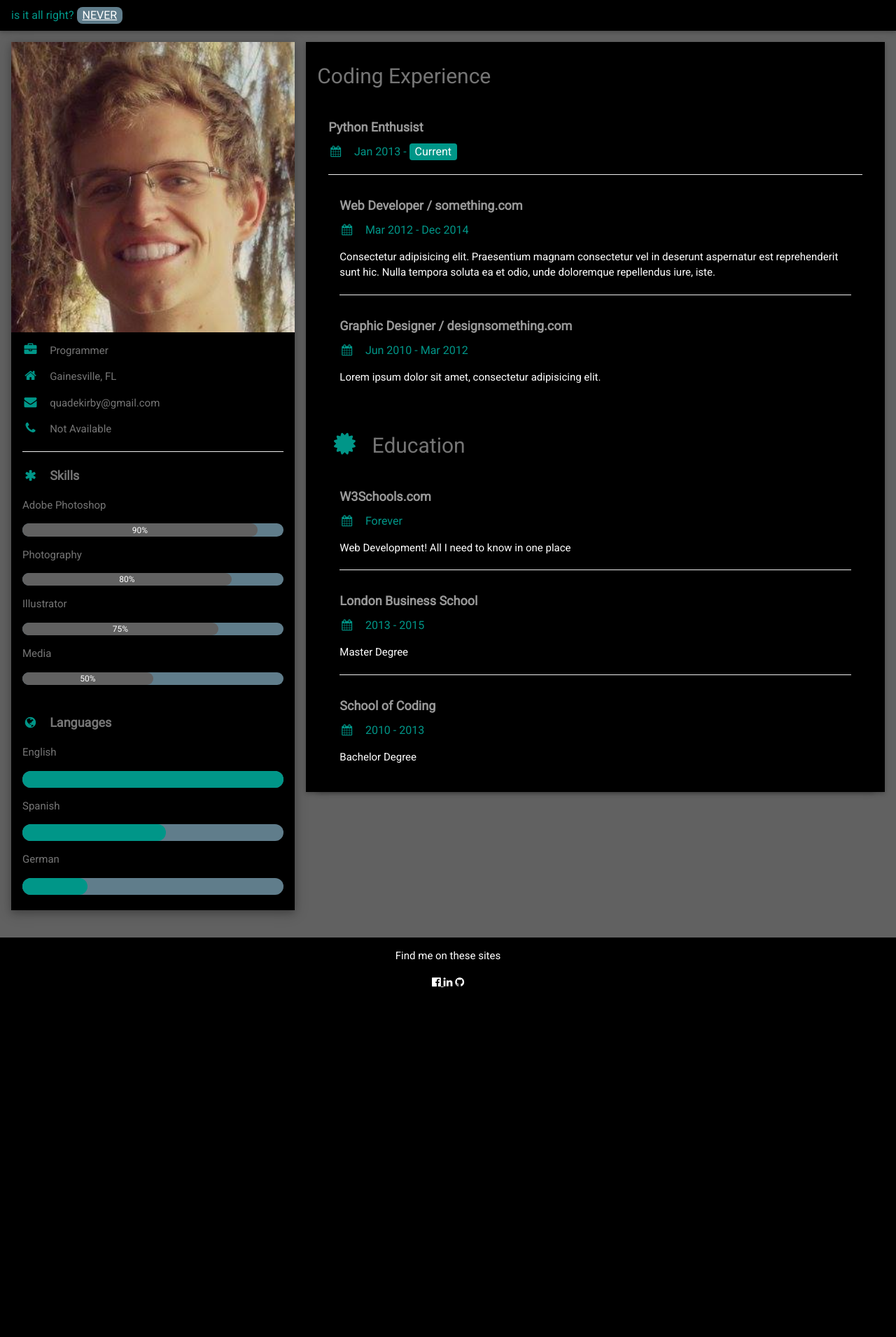
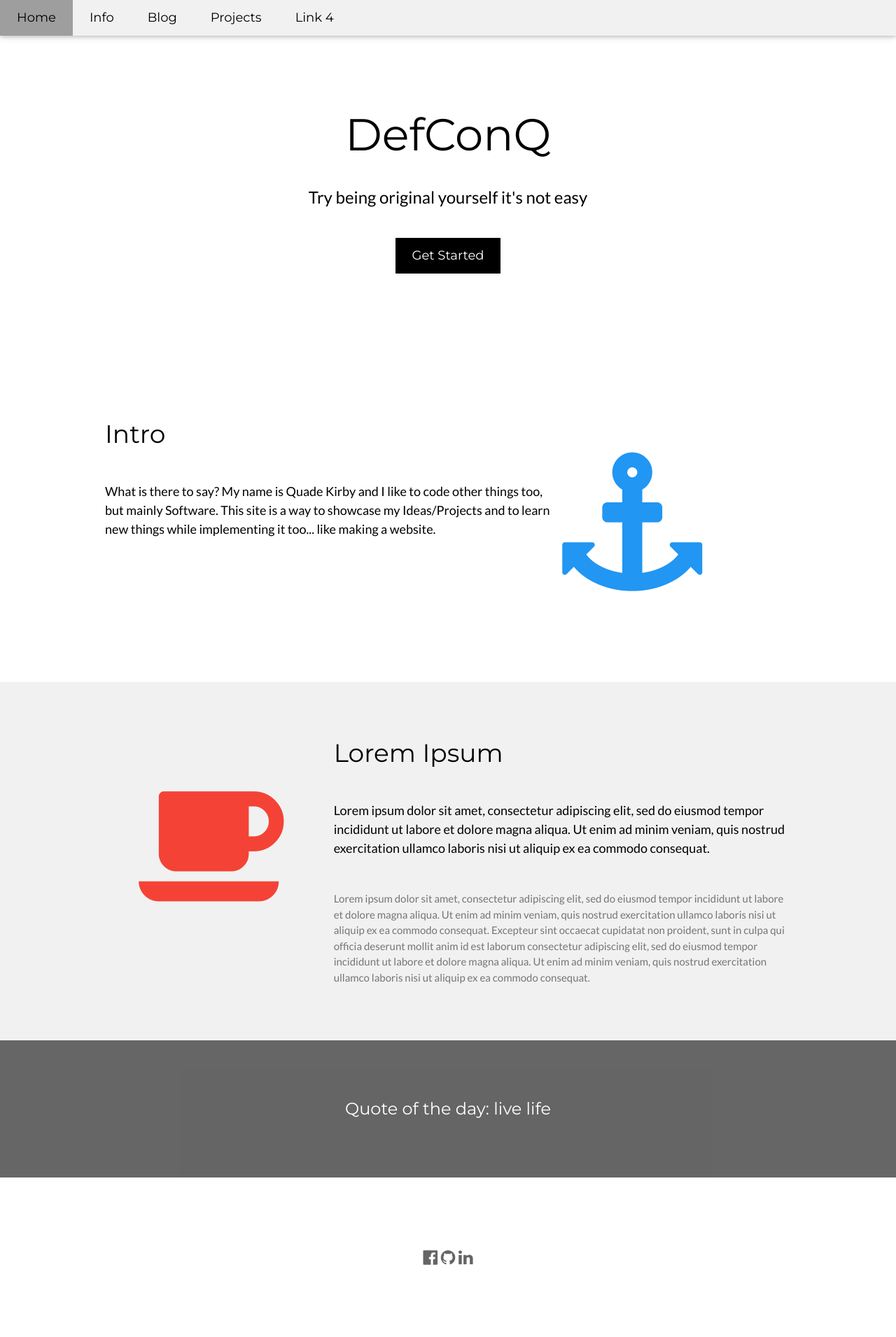
Before and after one commit to OrangeHoopla/Django-Site, a Django app: page / in a window 1280 px wide. Shown: the whole page at 70% size. Before the commit the page ends 1411 px from the top, so only its background shows below. Run offline with Django 3.2, Linux system fonts and the light colour scheme; some libraries are stand-ins or nearby versions.

Commit message:
Changed everything on the front end side, css, html everything

```diff
--- /dev/null
+++ b/ResumeSite/personal/templates/personal/better.html
@@ -0,0 +1,100 @@
+<!DOCTYPE html>
+<html>
+<title>Future Development</title>
+<meta charset="UTF-8">
+<meta name="viewport" content="width=device-width, initial-scale=1">
+{% load staticfiles %}
+<script src="https://ajax.googleapis.com/ajax/libs/jquery/3.1.1/jquery.min.js"></script>
+
+<link rel="stylesheet" href="https://www.w3schools.com/w3css/4/w3.css">
+<link rel="stylesheet" href="https://fonts.googleapis.com/css?family=Lato">
+<link rel="stylesheet" href="https://fonts.googleapis.com/css?family=Montserrat">
+<link rel="stylesheet" href="https://cdnjs.cloudflare.com/ajax/libs/font-awesome/4.7.0/css/font-awesome.min.css">
+<style>
+body,h1,h2,h3,h4,h5,h6 {font-family: "Lato", sans-serif}
+.w3-bar,h1,button {font-family: "Montserrat", sans-serif}
+.fa-anchor,.fa-coffee {font-size:200px}
+</style>
+<body>
+
+<!-- Navbar -->
+<div class="w3-top">
+  <div class="w3-bar w3-light-grey w3-card w3-left-align w3-large">
+    <a class="w3-bar-item w3-button w3-hide-medium w3-hide-large w3-right w3-padding-large w3-hover-white w3-large w3-red" href="javascript:void(0);" onclick="myFunction()" title="Toggle Navigation Menu"><i class="fa fa-bars"></i></a>
+    <a href="" class="w3-bar-item w3-button w3-padding-large w3-light-grey w3-hover-grey">Home</a>
+    <a href="Info/" class="w3-bar-item w3-button w3-hide-small w3-padding-large w3-hover-grey">Info</a>
+    <a href="#" class="w3-bar-item w3-button w3-hide-small w3-padding-large w3-hover-grey">Blog</a>
+    <a href="#" class="w3-bar-item w3-button w3-hide-small w3-padding-large w3-hover-grey">Projects</a>
+    <a href="#" class="w3-bar-item w3-button w3-hide-small w3-padding-large w3-hover-grey">Link 4</a>
+  </div>
+
+  <!-- Navbar on small screens -->
+  <div id="navDemo" class="w3-bar-block w3-white w3-hide w3-hide-large w3-hide-medium w3-large">
+    <a href="#" class="w3-bar-item w3-button w3-padding-large">Info</a>
+    <a href="#" class="w3-bar-item w3-button w3-padding-large">Blog</a>
+    <a href="#" class="w3-bar-item w3-button w3-padding-large">Projects</a>
+    <a href="#" class="w3-bar-item w3-button w3-padding-large">Link 4</a>
+  </div>
+</div>
+
+<!-- Header -->
+<header class="w3-container w3-white w3-center" style="padding:128px 16px">
+  <h1 class="w3-margin w3-jumbo">DefConQ</h1>
+  <p class="w3-xlarge">Try being original yourself it's not easy</p>
+  <button class="w3-button w3-black w3-padding-large w3-large w3-margin-top">Get Started</button>
+</header>
+
+<!-- First Grid -->
+<div class="w3-row-padding w3-padding-64 w3-container">
+  <div class="w3-content">
+    <div class="w3-twothird">
+      <h1>Intro</h1>
+
+      <h5 class="w3-padding-32">What is there to say? My name is Quade Kirby and I like to code other things too, but mainly Software. This site is a way to showcase my Ideas/Projects and to learn new things while implementing it too... like making a website.</h5>
+
+
+
+
+    </div>
+
+    <div class="w3-third w3-left-align">
+      <i class="fa fa-anchor w3-padding-64 w3-text-blue"></i>
+    </div>
+  </div>
+</div>
+
+<!-- Second Grid -->
+<div class="w3-row-padding w3-light-grey w3-padding-64 w3-container">
+  <div class="w3-content">
+    <div class="w3-third w3-center">
+      <i class="fa fa-coffee w3-padding-64 w3-text-red w3-margin-right"></i>
+    </div>
+
+    <div class="w3-twothird">
+      <h1>Lorem Ipsum</h1>
+      <h5 class="w3-padding-32">Lorem ipsum dolor sit amet, consectetur adipiscing elit, sed do eiusmod tempor incididunt ut labore et dolore magna aliqua. Ut enim ad minim veniam, quis nostrud exercitation ullamco laboris nisi ut aliquip ex ea commodo consequat.</h5>
+
+      <p class="w3-text-grey">Lorem ipsum dolor sit amet, consectetur adipiscing elit, sed do eiusmod tempor incididunt ut labore et dolore magna aliqua. Ut enim ad minim veniam, quis nostrud exercitation ullamco laboris nisi ut aliquip ex ea commodo consequat. Excepteur sint
+        occaecat cupidatat non proident, sunt in culpa qui officia deserunt mollit anim id est laborum consectetur adipiscing elit, sed do eiusmod tempor incididunt ut labore et dolore magna aliqua. Ut enim ad minim veniam, quis nostrud exercitation ullamco
+        laboris nisi ut aliquip ex ea commodo consequat.</p>
+    </div>
+  </div>
+</div>
+
+<div class="w3-container w3-black w3-center w3-opacity w3-padding-64">
+    <h1 class="w3-margin w3-xlarge">Quote of the day: live life</h1>
+</div>
+
+<!-- Footer -->
+<footer class="w3-container w3-padding-64 w3-center w3-opacity">
+  <div class="w3-xlarge w3-padding-32">
+    <i class="fa fa-facebook-official w3-hover-opacity"></i>
+    <i class="fa fa-github w3-hover-opacity"></i>
+    <i class="fa fa-linkedin w3-hover-opacity"></i>
+ </div>
+
+</footer>
+<script src="{% static 'js/terminal.js' %}"></script>
+
+</body>
+</html>
--- a/ResumeSite/personal/templates/personal/home.html
+++ b/ResumeSite/personal/templates/personal/home.html
@@ -1,7 +1,38 @@
-{% extends "personal/futureedit.html" %}
+{% extends "personal/better.html" %}
 
 {% block contents %}
 
-<h6 class="w3-text-teal">is it all right? <span class="w3-tag w3-blue-grey w3-round-large" href=""><a href="http://127.0.0.1:8000/webapp">NEVER</a></span></h6>
+<script src="https://ajax.googleapis.com/ajax/libs/jquery/3.1.1/jquery.min.js"></script>
+
+<link rel="stylesheet" href="https://www.w3schools.com/w3css/4/w3.css">
+<link rel="stylesheet" href="https://fonts.googleapis.com/css?family=Lato">
+<link rel="stylesheet" href="https://fonts.googleapis.com/css?family=Montserrat">
+<link rel="stylesheet" href="https://cdnjs.cloudflare.com/ajax/libs/font-awesome/4.7.0/css/font-awesome.min.css">
+<style>
+body,h1,h2,h3,h4,h5,h6 {font-family: "Lato", sans-serif}
+.w3-bar,h1,button {font-family: "Montserrat", sans-serif}
+.fa-anchor,.fa-coffee {font-size:200px}
+</style>
+<body>
+
+<!-- Navbar -->
+<div class="w3-top">
+  <div class="w3-bar w3-light-grey w3-card w3-left-align w3-large">
+    <a class="w3-bar-item w3-button w3-hide-medium w3-hide-large w3-right w3-padding-large w3-hover-white w3-large w3-red" href="javascript:void(0);" onclick="myFunction()" title="Toggle Navigation Menu"><i class="fa fa-bars"></i></a>
+    <a href="" class="w3-bar-item w3-button w3-padding-large w3-light-grey w3-hover-grey">Home</a>
+    <a href="Info/" class="w3-bar-item w3-button w3-hide-small w3-padding-large w3-hover-grey">Info</a>
+    <a href="#" class="w3-bar-item w3-button w3-hide-small w3-padding-large w3-hover-grey">Blog</a>
+    <a href="#" class="w3-bar-item w3-button w3-hide-small w3-padding-large w3-hover-grey">Link 3</a>
+    <a href="#" class="w3-bar-item w3-button w3-hide-small w3-padding-large w3-hover-grey">Link 4</a>
+  </div>
+
+  <!-- Navbar on small screens -->
+  <div id="navDemo" class="w3-bar-block w3-white w3-hide w3-hide-large w3-hide-medium w3-large">
+    <a href="#" class="w3-bar-item w3-button w3-padding-large">Info</a>
+    <a href="#" class="w3-bar-item w3-button w3-padding-large">Blog</a>
+    <a href="#" class="w3-bar-item w3-button w3-padding-large">Link 3</a>
+    <a href="#" class="w3-bar-item w3-button w3-padding-large">Link 4</a>
+  </div>
+</div>
 
 {% endblock %}
--- a/ResumeSite/personal/views.py
+++ b/ResumeSite/personal/views.py
@@ -1,4 +1,4 @@
 from django.shortcuts import render
 
 def index(request):
-	return render(request, 'personal/home.html')
+	return render(request, 'personal/better.html')
```
